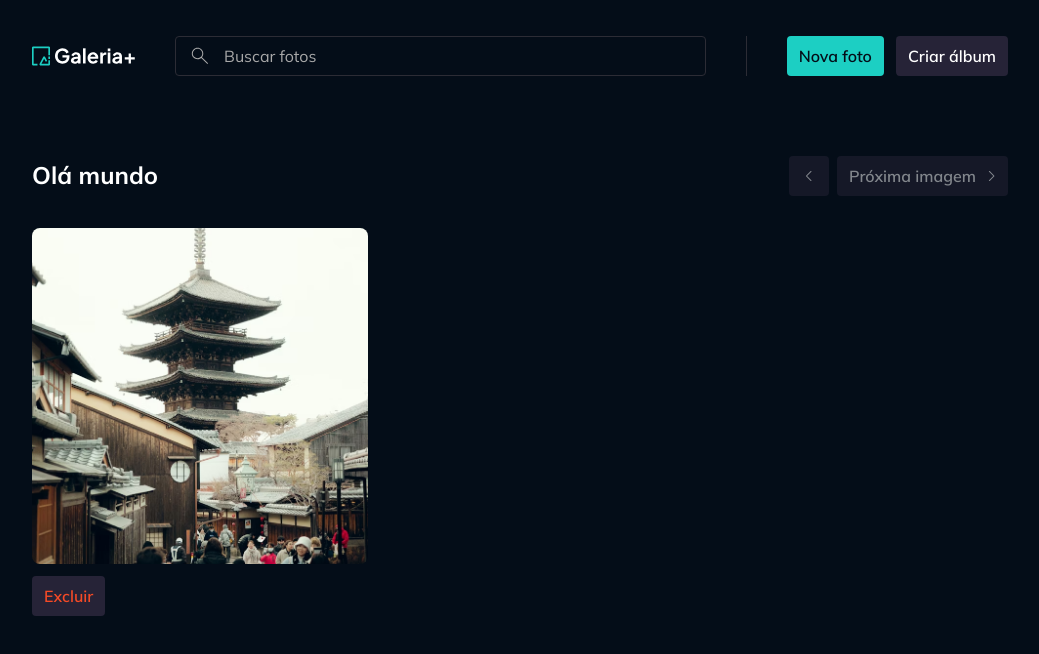
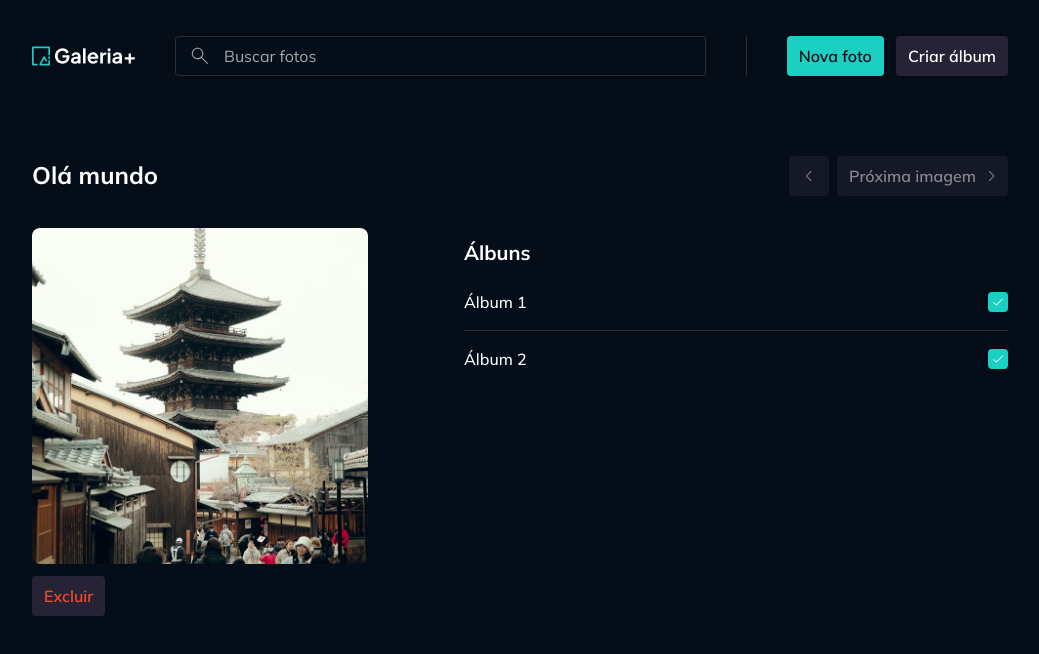
Before and after one commit to ahnucl/gallery-plus, a React (Vite) app: page /photos/123 in a window 1280 px wide. Shown: the top 654 px of the page, without its empty margins (120-1159 px from the left). Built offline with nearby package versions, Linux system fonts and the light colour scheme.

Commit message:
feat: selectable album list component

```diff
--- /dev/null
+++ b/src/contexts/albums/components/albums-list-selectable.tsx
@@ -0,0 +1,64 @@
+import { Divider } from '../../../components/divider'
+import { InputCheckbox } from '../../../components/input-checkbox'
+import { Skeleton } from '../../../components/skeleton'
+import { Text } from '../../../components/text'
+import type { Photo } from '../../photos/models/photo'
+import type { Album } from '../models/albums'
+
+interface AlbumsListSelectableProps {
+  loading?: boolean
+  albums: Album[]
+  photo: Photo
+}
+
+export function AlbumsListSelectable({
+  albums,
+  photo,
+  loading,
+}: AlbumsListSelectableProps) {
+  function isChecked(albumId: string) {
+    return photo.albums.some((album) => album.id === albumId)
+  }
+
+  function handlePhotoOnAlbums(albumId: string) {
+    let albumsIds = []
+
+    if (isChecked(albumId)) {
+      albumsIds = photo.albums
+        .filter((album) => album.id !== albumId)
+        .map((album) => album.id)
+    } else {
+      albumsIds = [...photo.albums.map((album) => album.id), albumId]
+    }
+
+    console.log(albumsIds)
+  }
+
+  return (
+    <ul className="flex flex-col gap-4">
+      {!loading &&
+        albums.map((album, index) => (
+          <li key={album.id}>
+            <div className="flex items-center justify-between gap-1">
+              <Text variant="paragraph-large" className="truncate">
+                {album.title}
+              </Text>
+              <InputCheckbox
+                // "checked" requires "onChange" to work properly
+                defaultChecked={isChecked(album.id)}
+                onClick={() => handlePhotoOnAlbums(album.id)}
+              />
+            </div>
+            {index !== albums.length - 1 && <Divider className="mt-4" />}
+          </li>
+        ))}
+
+      {loading &&
+        Array.from({ length: 5 }).map((_, index) => (
+          <li key={`albums-list-${index}`}>
+            <Skeleton className="h-[2.5rem]" />
+          </li>
+        ))}
+    </ul>
+  )
+}
--- a/src/pages/page-photo-details.tsx
+++ b/src/pages/page-photo-details.tsx
@@ -3,6 +3,7 @@
 import { ImagePreview } from '../components/image-preview'
 import { Skeleton } from '../components/skeleton'
 import { Text } from '../components/text'
+import { AlbumsListSelectable } from '../contexts/albums/components/albums-list-selectable'
 import { PhotosNavigator } from '../contexts/photos/components/photos-navigator'
 import type { Photo } from '../contexts/photos/models/photo'
 
@@ -13,7 +14,7 @@
     id: '123',
     title: 'Olá mundo',
     imageId: 'portrait-tower.png',
-    albuns: [
+    albums: [
       { id: '1', title: 'Álbum 1' },
       { id: '2', title: 'Álbum 2' },
     ],
@@ -23,7 +24,9 @@
     <Container>
       <header className="flex items-center justify-between gap-8 mb-8">
         {!isLoadingPhoto ? (
-          <Text variant="heading-large">{photo?.title}</Text>
+          <Text as="h2" variant="heading-large">
+            {photo?.title}
+          </Text>
         ) : (
           <Skeleton className="w-48 h-8" />
         )}
@@ -31,7 +34,7 @@
         <PhotosNavigator loading={isLoadingPhoto} />
       </header>
 
-      <div className="grid grid-cols-[21rem] gap-24">
+      <div className="grid grid-cols-[21rem_1fr] gap-24">
         <div className="space-y-3">
           {!isLoadingPhoto ? (
             <ImagePreview
@@ -49,6 +52,21 @@
             <Skeleton className="w-20 h-10" />
           )}
         </div>
+
+        <div className="py-3">
+          <Text as="h3" variant="heading-medium" className="mb-6">
+            Álbuns
+          </Text>
+
+          <AlbumsListSelectable
+            photo={photo}
+            albums={[
+              { id: '1', title: 'Álbum 1' },
+              { id: '2', title: 'Álbum 2' },
+            ]}
+            loading={isLoadingPhoto}
+          />
+        </div>
       </div>
     </Container>
   )
```
